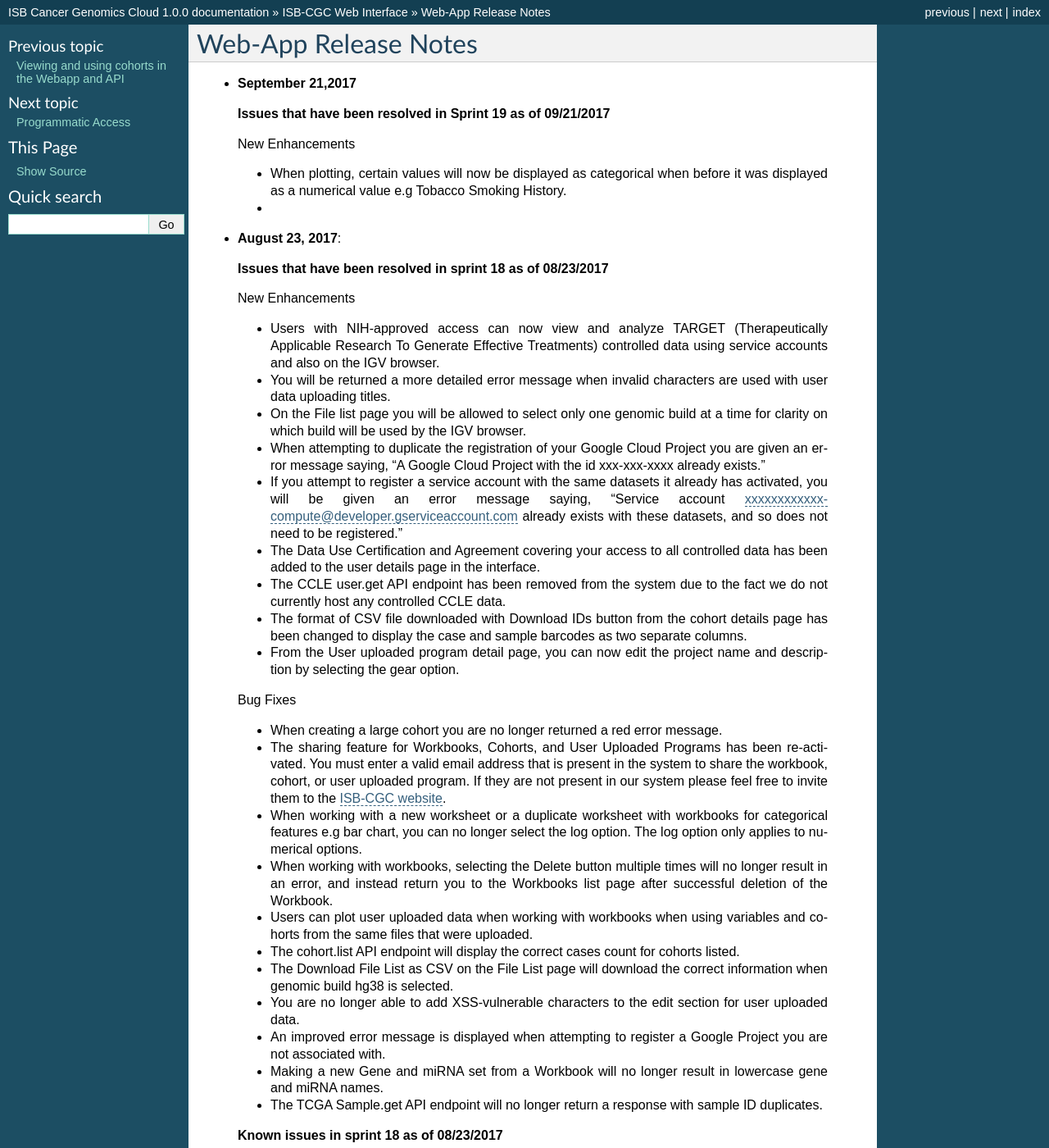
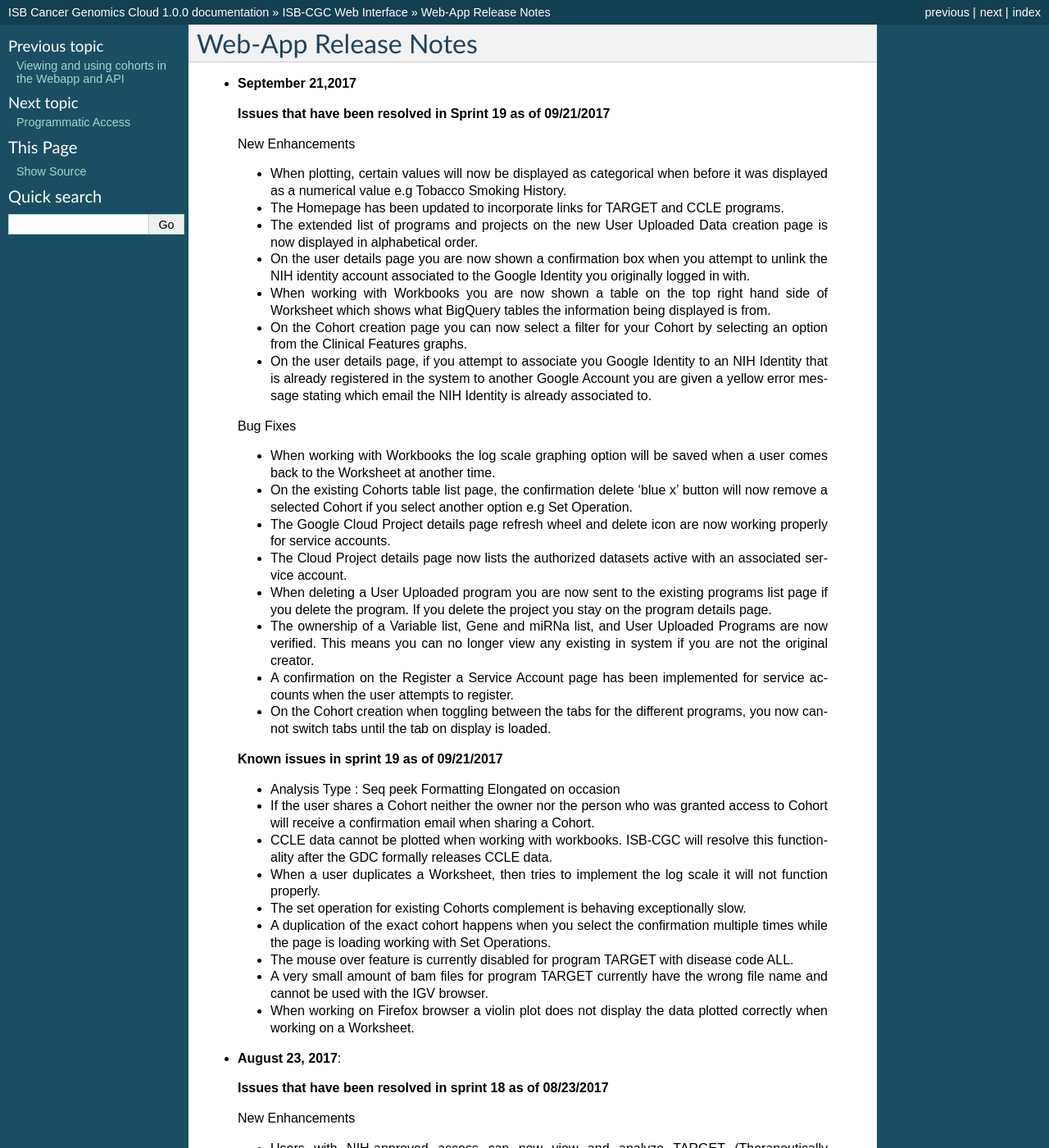
Before and after one commit to isb-cgc/readthedocs, a Sphinx documentation site: the page built from docs/source/sections/webapp/releases.rst, in a window 1280 px wide and 1400 px high. Shown: the whole window at 82% size. Built offline with Sphinx 7.4.7, drawn with Linux system fonts in a browser that asks for light colours; pages that are not in the unit, such as notebooks, are missing from menus.

Commit message:
release notes for sprint 19 update

```diff
--- a/docs/source/sections/webapp/releases.rst
+++ b/docs/source/sections/webapp/releases.rst
@@ -9,8 +9,35 @@
  New Enhancements
 
  - When plotting, certain values will now be displayed as categorical when before it was displayed as a numerical value e.g Tobacco Smoking History.
- -
+ - The Homepage has been updated to incorporate links for TARGET and CCLE programs.
+ - The extended list of programs and projects on the new User Uploaded Data creation page is now displayed in alphabetical order.
+ - On the user details page you are now shown a confirmation box when you attempt to unlink the NIH identity account associated to the Google Identity you originally logged in with.
+ - When working with Workbooks you are now shown a table on the top right hand side of Worksheet which shows what BigQuery tables the information being displayed is from.
+ - On the Cohort creation page you can now select a filter for your Cohort by selecting an option from the Clinical Features graphs.
+ - On the user details page, if you attempt to associate you Google Identity to an NIH Identity that is already registered in the system to another Google Account you are given a yellow error message stating which email the NIH Identity is already associated to.
 
+ Bug Fixes
+
+ - When working with Workbooks the log scale graphing option will be saved when a user comes back to the Worksheet at another time.
+ - On the existing Cohorts table list page, the confirmation delete ‘blue x’ button will now remove a selected Cohort if you select another option e.g Set Operation.
+ - The Google Cloud Project details page refresh wheel and delete icon are now working properly for service accounts.
+ - The Cloud Project details page now lists the authorized datasets active with an associated service account.
+ - When deleting a User Uploaded program you are now sent to the existing programs list page if you delete the program.  If you delete the project you stay on the program details page.
+ - The ownership of a Variable list, Gene and miRNa list, and User Uploaded Programs are now verified. This means you can no longer view any existing in system if you are not the original creator.
+ - A confirmation on the Register a Service Account page has been implemented for service accounts when the user attempts to register.
+ - On the Cohort creation when toggling between the tabs for the different programs, you now cannot switch tabs until the tab on display is loaded.
+
+ **Known issues in sprint 19 as of 09/21/2017**
+
+ - Analysis Type : Seq peek Formatting Elongated on occasion
+ - If the user shares a Cohort neither the owner nor the person who was granted access to Cohort will receive a confirmation email when sharing a Cohort.
+ - CCLE data cannot be plotted when working with workbooks.  ISB-CGC will resolve this functionality after the GDC formally releases CCLE data.
+ - When a user duplicates a Worksheet, then tries to implement the log scale it will not function properly.
+ - The set operation for existing Cohorts complement is behaving exceptionally slow.
+ - A duplication of the exact cohort happens when you select the confirmation multiple times while the page is loading working with Set Operations.
+ - The mouse over feature is currently disabled for program TARGET with disease code ALL.
+ - A very small amount of bam files for program TARGET currently have the wrong file name and cannot be used with the IGV browser.
+ - When working on Firefox browser a violin plot does not display the data plotted correctly when working on a Worksheet.
 
 * **August 23, 2017**:
  **Issues that have been resolved in sprint 18 as of 08/23/2017**
```
